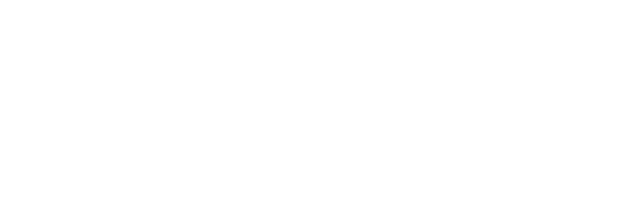
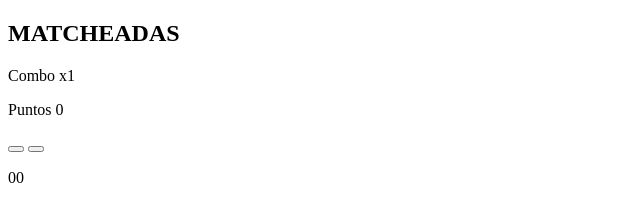
Before and after one commit to Mandisa-94/Matcheadas, a plain HTML site: page index.html in a window 1280 px wide. Shown: the whole page, without its empty margins (0-640 px from the left). Drawn offline with Linux system fonts and the light colour scheme.

Commit message:
CREATE/ se completo el maquetado en su totalidad

```diff
--- a/index.html
+++ b/index.html
@@ -6,7 +6,30 @@
     <meta name="viewport" content="width=device-width, initial-scale=1.0">
     <title>Matcheadas</title>
 </head>
-<body>
+<body class="main">
+    <section class="container-game">
+         <h1 class="title-game">MATCHEADAS</h1>
+         <section class="container-puntuacion">
+             <article class="box-puntos">
+                 <p class="puntaje">Combo x1</p>
+                 <p class="puntaje">Puntos 0</p>
+             </article>
+             <article class="box-ayuda-reinicia">
+                  <button class="boton ayuda" id="boton-ayuda">
+                     <i class="fas fa-question-circle"></i>
+                 </button>
+                 <button class="boton reinicia" id="boton-reinicia">
+                     <i class="fas fa-sync-alt"></i>
+                 </button>
+             </article>
+     </section>
+
+    <section class="box-game" id="box-game"></section>
+    <section class="container-tiempo">
+        <i class="far fa-clock"></i>
+        <p class="time" id="time-game">00</p>
+    </section>
+</section>
 
 </body>
 </html>
```
